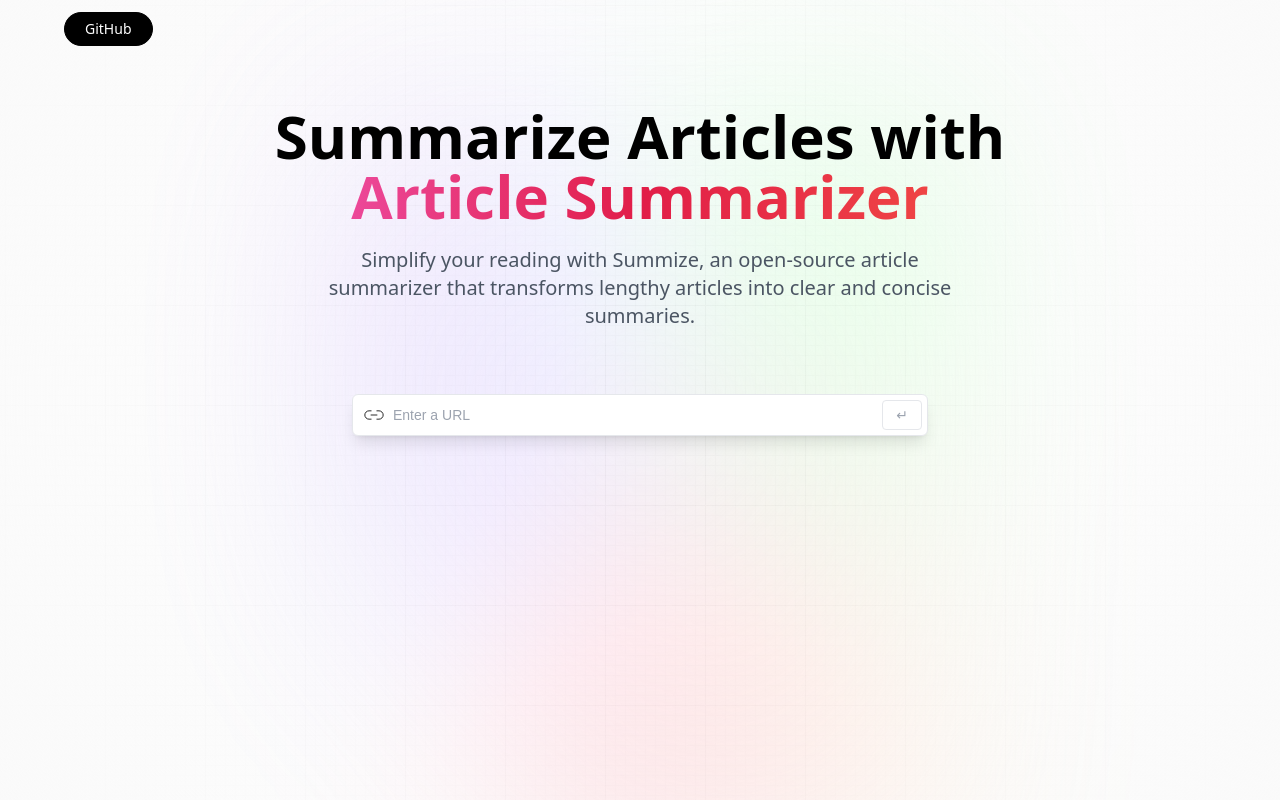
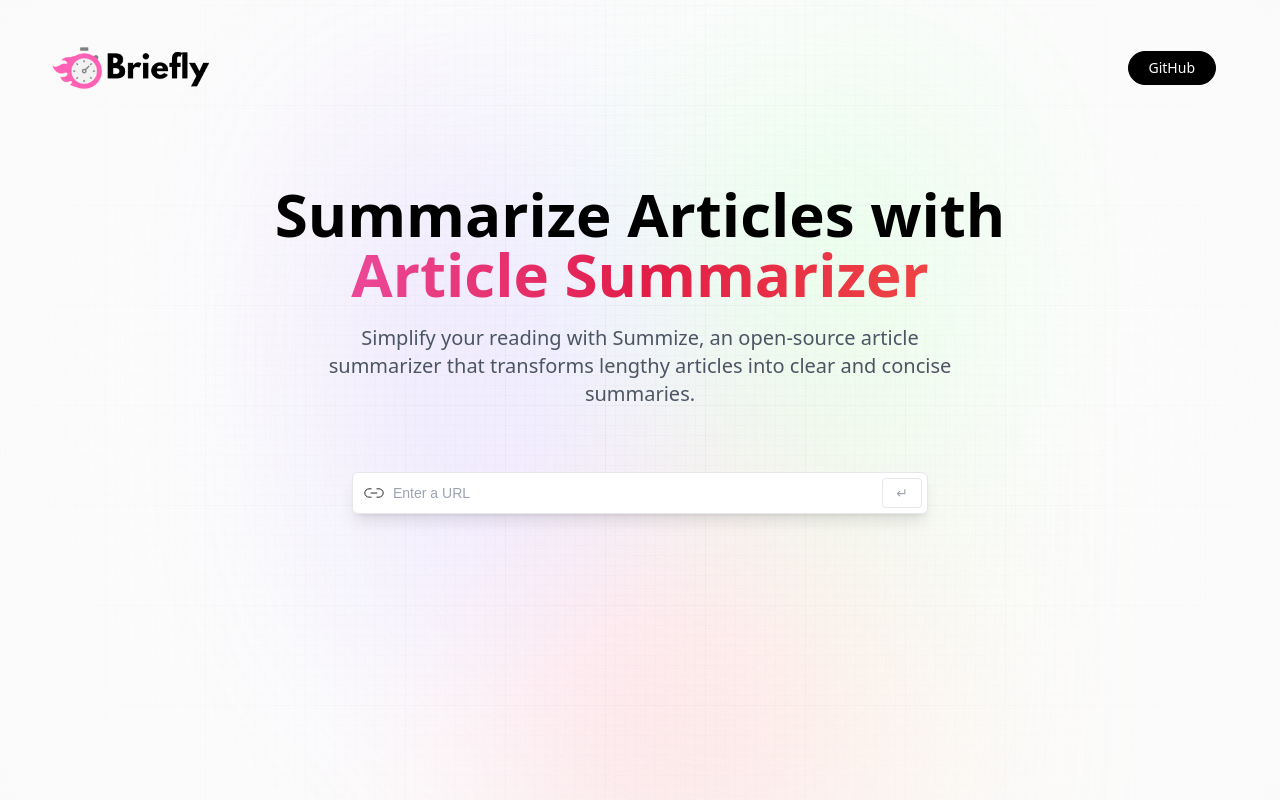
Before and after one commit to OtarJinchveladze/Article-Summarizer, a React (Vite) app: page / in a window 1280 px wide. Built offline with nearby package versions, Linux system fonts and the light colour scheme; a web font is replaced by a local one.

Commit message:
Update Hero.jsx

```diff
--- a/src/components/Hero.jsx
+++ b/src/components/Hero.jsx
@@ -1,8 +1,10 @@
+import Briefly from '../assets/Briefly.png';
 
 const Hero = () => {
   return (
     <header className='w-full flex justify-center items-center flex-col'>
       <nav className='flex justify-between items-center w-full mb-10 pt-3'>
+        <img src={Briefly} alt="sumz_logo" className='w-28 ml-3 object-contain scale-150'/>
 
         <button type='button' onClick={() => window.open("https://github.com/OtarJinchveladze")} className='black_btn'>
           GitHub
```
